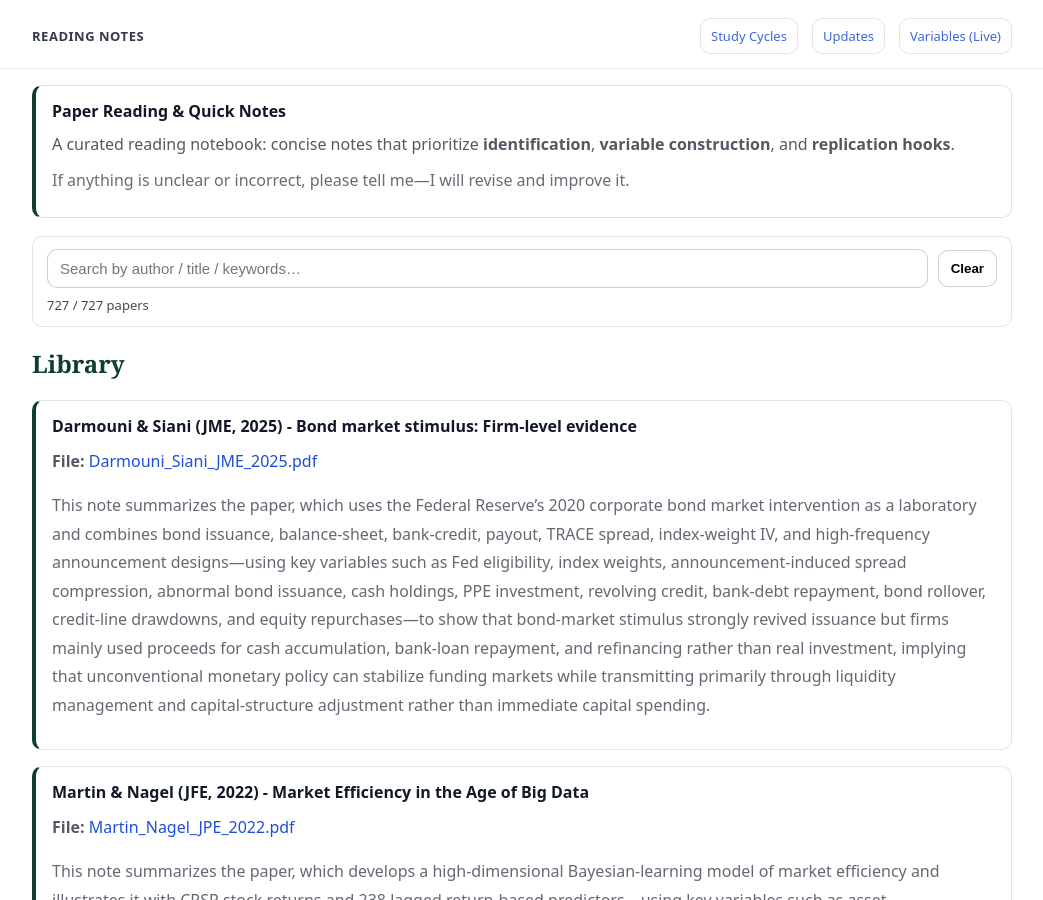
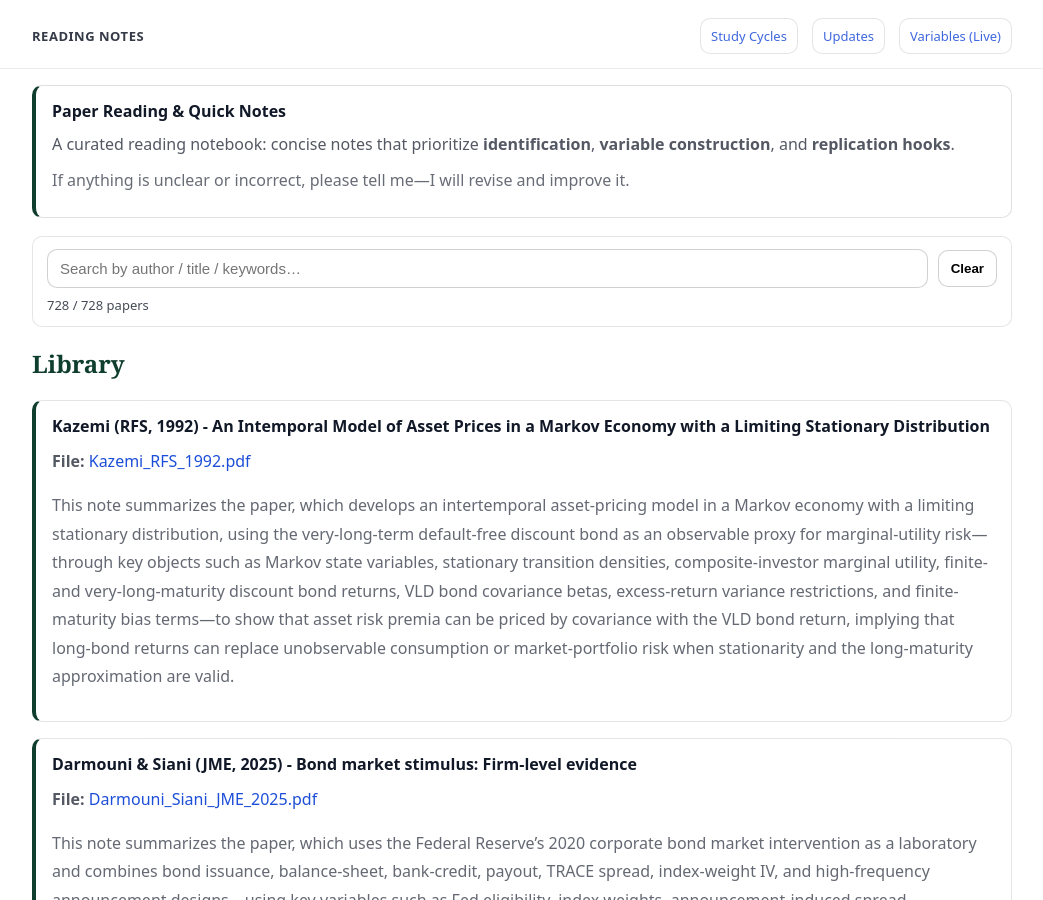
Before and after one commit to yaxinzn/study-archive, a Jekyll site: the page built from reading/index.md, in a window 1280 px wide and 900 px high. Shown: the whole window, without its empty margins (118-1161 px from the left). Built offline with Jekyll 4.4.1, drawn with Linux system fonts in a browser that asks for light colours.

Commit message:
Reading: add/update Kazemi_RFS_1992.pdf

```diff
--- a/_data/reading.yml
+++ b/_data/reading.yml
@@ -1,3 +1,7 @@
+- title: "Kazemi (RFS, 1992) - An Intemporal Model of Asset Prices in a Markov Economy with a Limiting Stationary Distribution"
+  file: "Kazemi_RFS_1992.pdf"
+  desc: "This note summarizes the paper, which develops an intertemporal asset-pricing model in a Markov economy with a limiting stationary distribution, using the very-long-term default-free discount bond as an observable proxy for marginal-utility risk—through key objects such as Markov state variables, stationary transition densities, composite-investor marginal utility, finite- and very-long-maturity discount bond returns, VLD bond covariance betas, excess-return variance restrictions, and finite-maturity bias terms—to show that asset risk premia can be priced by covariance with the VLD bond return, implying that long-bond returns can replace unobservable consumption or market-portfolio risk when stationarity and the long-maturity approximation are valid."
+
 - title: "Darmouni & Siani (JME, 2025) - Bond market stimulus: Firm-level evidence"
   file: "Darmouni_Siani_JME_2025.pdf"
   desc: "This note summarizes the paper, which uses the Federal Reserve’s 2020 corporate bond market intervention as a laboratory and combines bond issuance, balance-sheet, bank-credit, payout, TRACE spread, index-weight IV, and high-frequency announcement designs—using key variables such as Fed eligibility, index weights, announcement-induced spread compression, abnormal bond issuance, cash holdings, PPE investment, revolving credit, bank-debt repayment, bond rollover, credit-line drawdowns, and equity repurchases—to show that bond-market stimulus strongly revived issuance but firms mainly used proceeds for cash accumulation, bank-loan repayment, and refinancing rather than real investment, implying that unconventional monetary policy can stabilize funding markets while transmitting primarily through liquidity management and capital-structure adjustment rather than immediate capital spending."
```
Also changed, not shown: 1 other file.
